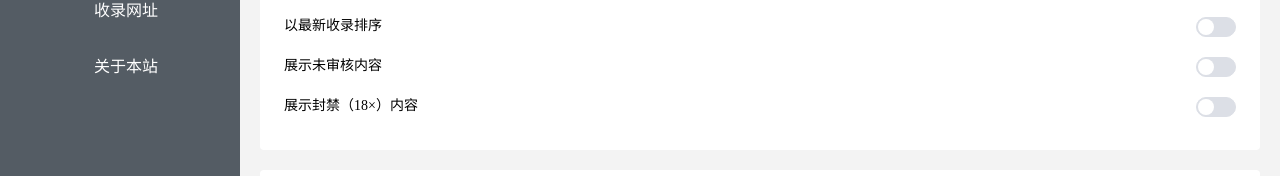
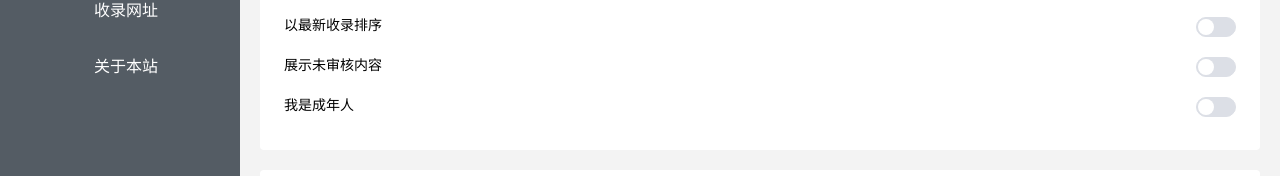
Before and after one commit to chainwon/chainwon-console-vue-v3, a Vue app: page /setting/index in a window 1280 px wide. Shown: the part 405-581 px from the top of the page. Built offline with nearby package versions, Linux system fonts and the light colour scheme; no server answers; a small style sheet from the web is missing; what vue-infinite-scroll would draw is missing.

Commit message:
Update Index.vue

```diff
--- a/src/views/setting/Index.vue
+++ b/src/views/setting/Index.vue
@@ -35,7 +35,7 @@
           <el-form-item label="展示未审核内容">
             <el-switch :active-value="'1'" :inactive-value="'0'" v-model="form.unaudited"></el-switch>
           </el-form-item>
-          <el-form-item label="展示封禁（18×）内容">
+          <el-form-item label="我是成年人">
             <el-switch :active-value="'1'" :inactive-value="'0'" v-model="form.ban"></el-switch>
           </el-form-item>
         </el-form>
```
